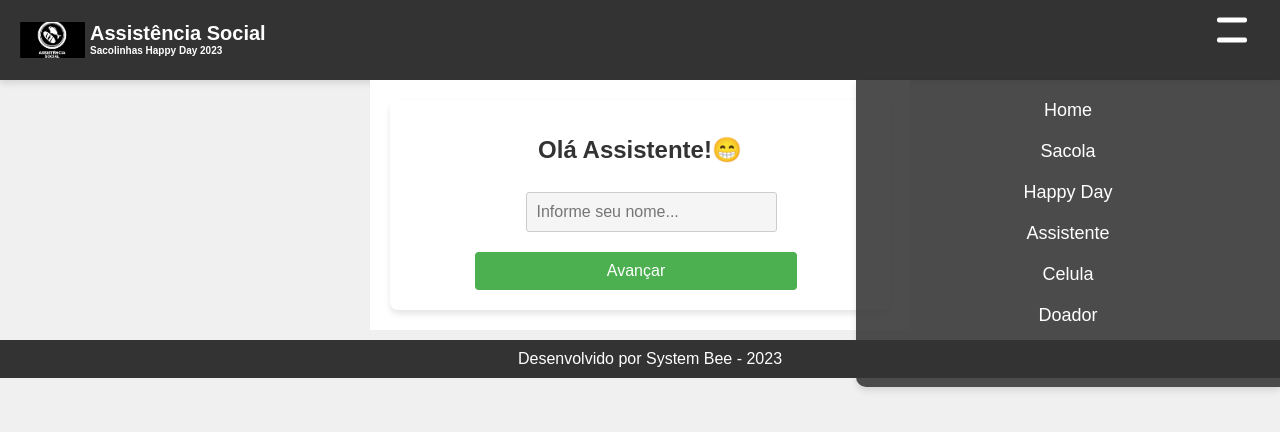
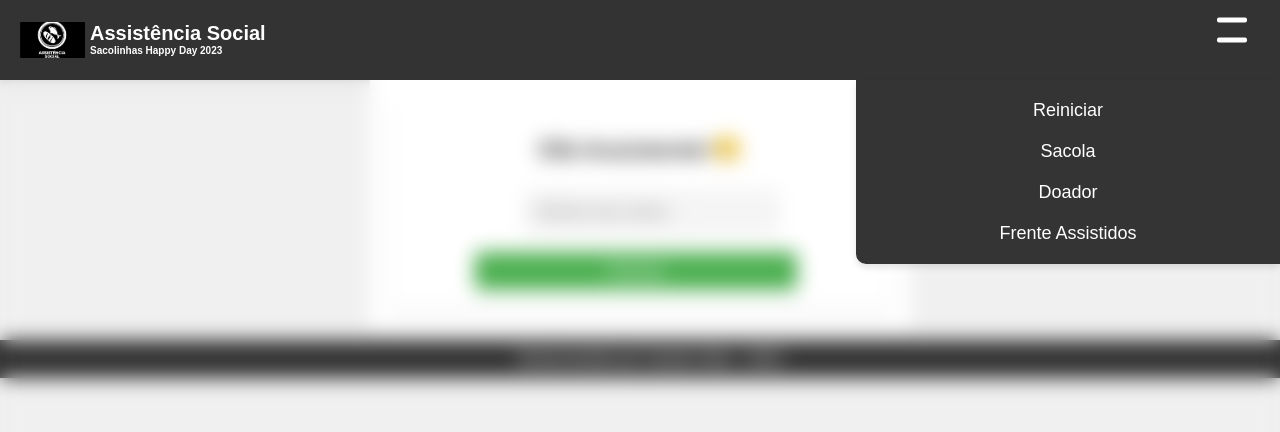
Before and after one commit to guilhermeforprojeto/Cadastro_dos_Doadores, a React (Create React App) app: page / in a window 1280 px wide. Both pictures are taken after a click on the button 1232 px from the left and 40 px from the top of the page. Shown: the top 432 px of the page. Built offline with nearby package versions, Linux system fonts and the light colour scheme.

Commit message:
style: estilo  ao menu de opções

```diff
--- a/src/components/header/header.css
+++ b/src/components/header/header.css
@@ -1,5 +1,5 @@
 .headerclass {
-  background-color: #333;
+  background-color: #333333;
   /* Fundo mais escuro */
   color: #fff;
   /* Texto branco */
@@ -11,12 +11,19 @@
 }
 
 .navClass {
+  z-index: 999;
+
   display: flex;
   flex-direction: column;
   align-items: flex-end;
   position: absolute;
   width: 100%;
-
+  height: 100%;
+  background-color: transparent;
+  /* Defina a cor de fundo como transparente */
+  backdrop-filter: blur(10px);
+  /* Aplica um desfoque de 10px ao fundo */
+  animation: slideInUp 0.5s ease-in-out;
   animation: slideInUp 0.5s ease-in-out;
 }
 
@@ -31,7 +38,7 @@
 }
 
 .navClassContexto {
-  background-color: #333333de;
+  background-color: #333333fd;
   border-bottom-left-radius: 10px;
   /* border-bottom-right-radius: 20px; */
   /* Fundo mais escuro */
--- a/src/components/header/index.tsx
+++ b/src/components/header/index.tsx
@@ -36,20 +36,13 @@
             <nav className="navClassContexto">
               <ul className="nav-list">
                 <li className="nav-item">
-                  <Link to="/" className="nav-link">Home</Link>
+                  <Link to="/" className="nav-link">Reiniciar</Link>
                 </li>
                 <li className="nav-item">
                   <Link to="/sacola" className="nav-link">Sacola</Link>
                 </li>
-                <li className="nav-item">
-                  <Link to="/happydayform" className="nav-link">Happy Day</Link>
-                </li>
-                <li className="nav-item">
-                  <Link to="/assistente" className="nav-link">Assistente</Link>
-                </li>
-                <li className="nav-item">
-                  <Link to="/celula" className="nav-link">Celula</Link>
-                </li>
+
+
                 <li className="nav-item">
                   <Link to="/doador" className="nav-link">Doador</Link>
                 </li>
```
